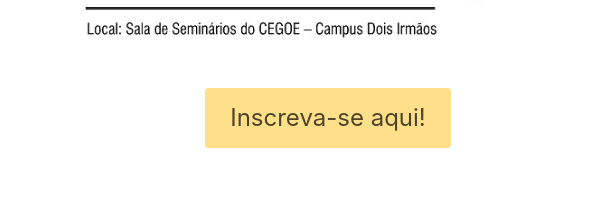
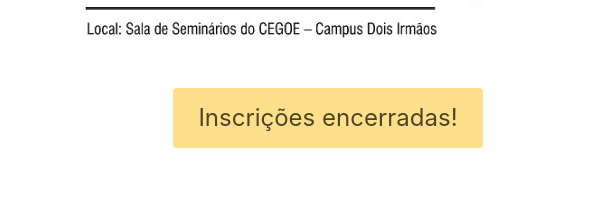
Before and after one commit to jhcp/simposiocpaufrpe, a plain HTML site: page index.html in a window 1280 px wide. Shown: the part 545-746 px from the top of the page, 0-611 px from the left. Drawn offline with nearby package versions, Linux system fonts and the light colour scheme.

Commit message:
remover link para inscrições

```diff
--- a/index.html
+++ b/index.html
@@ -14,7 +14,7 @@
       <div class="columns">
         <div class="column">
           <img src="img/cartaz-s.jpg"/><br />
-          <a class="button is-warning is-large" href="https://docs.google.com/forms/d/e/1FAIpQLSdf9TxpRcdNxBS4YDm-Gq6GLZzlrIfo7G2WgMNnzmkU3zQm8Q/viewform">Inscreva-se aqui!</a>
+          <a class="button is-warning is-large" href="#">Inscrições encerradas!</a>
         </div>
         <div class="column">
           <h1 class="title">
```
